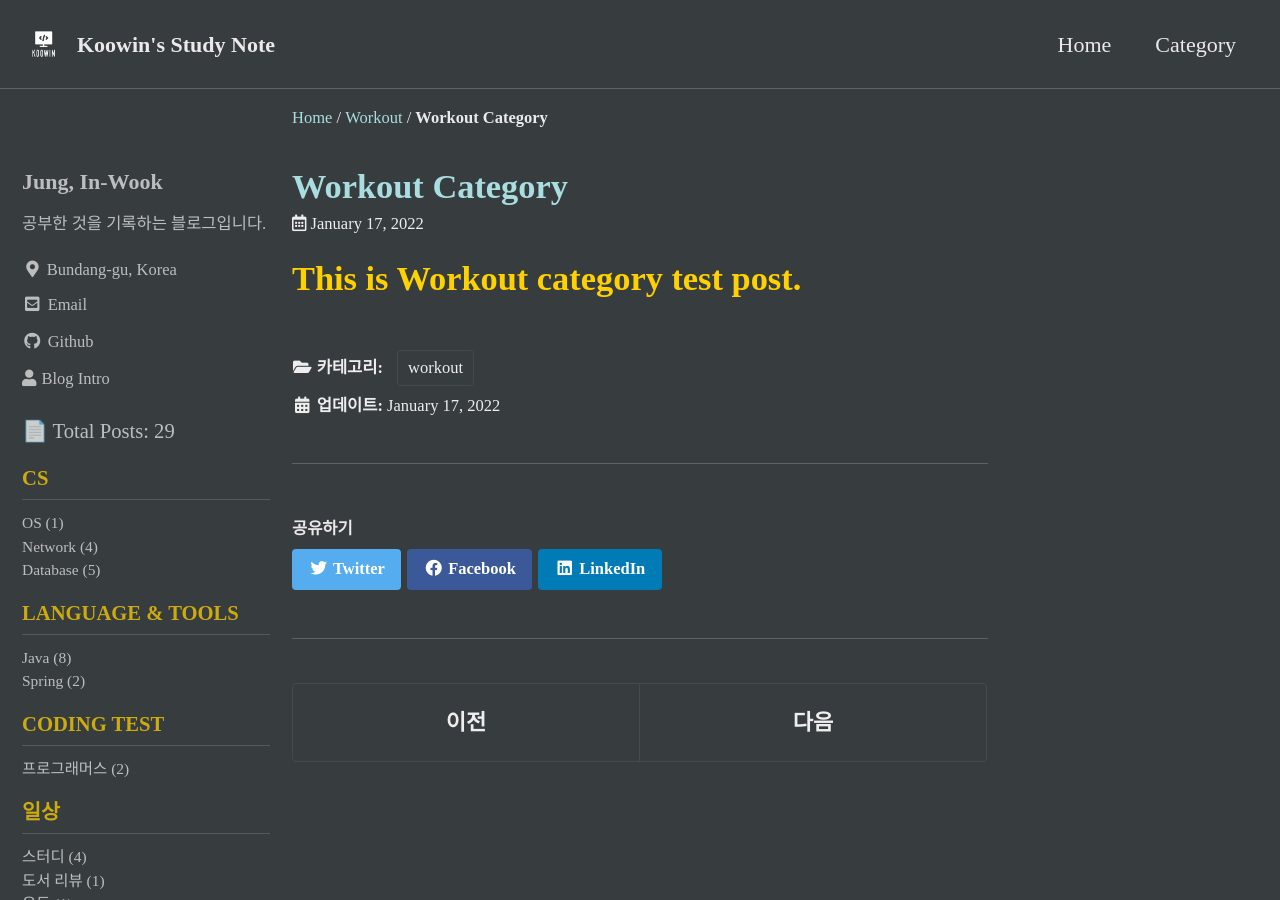
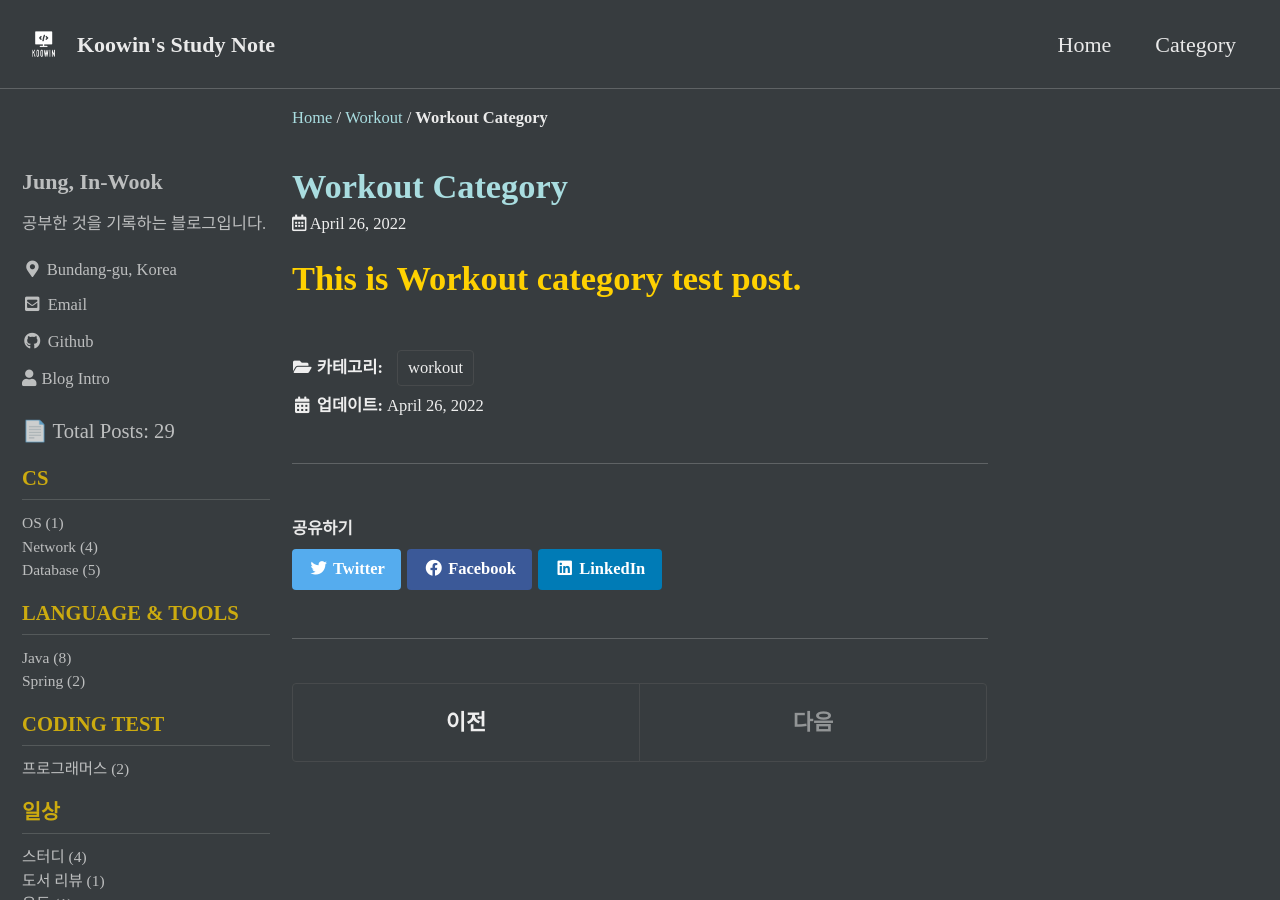
Before and after one commit to Koowin/koowin.github.io, a Jekyll site: the page built from _posts/workout/2022-01-17-workout_category.md, in a window 1280 px wide and 900 px high. Built offline with Jekyll 4.4.1, drawn with Linux system fonts in a browser that asks for light colours; cached includes are drawn as plain includes; some web fonts are replaced.

```diff
--- a/_posts/workout/2022-01-17-workout_category.md
+++ b/_posts/workout/2022-01-17-workout_category.md
@@ -4,8 +4,8 @@ title: "Workout Category"
 categories:
   - workout
 
-date: 2022-01-17
-last_modified_at: 2022-01-17
+date: 2022-04-26
+last_modified_at: 2022-04-26
 ---
 
 # This is Workout category test post.
```
Also changed, not shown: _pages/categories/category-ds_al.md (+1 -1 lines), _pages/categories/category-spring.md (+1 -1 lines).
